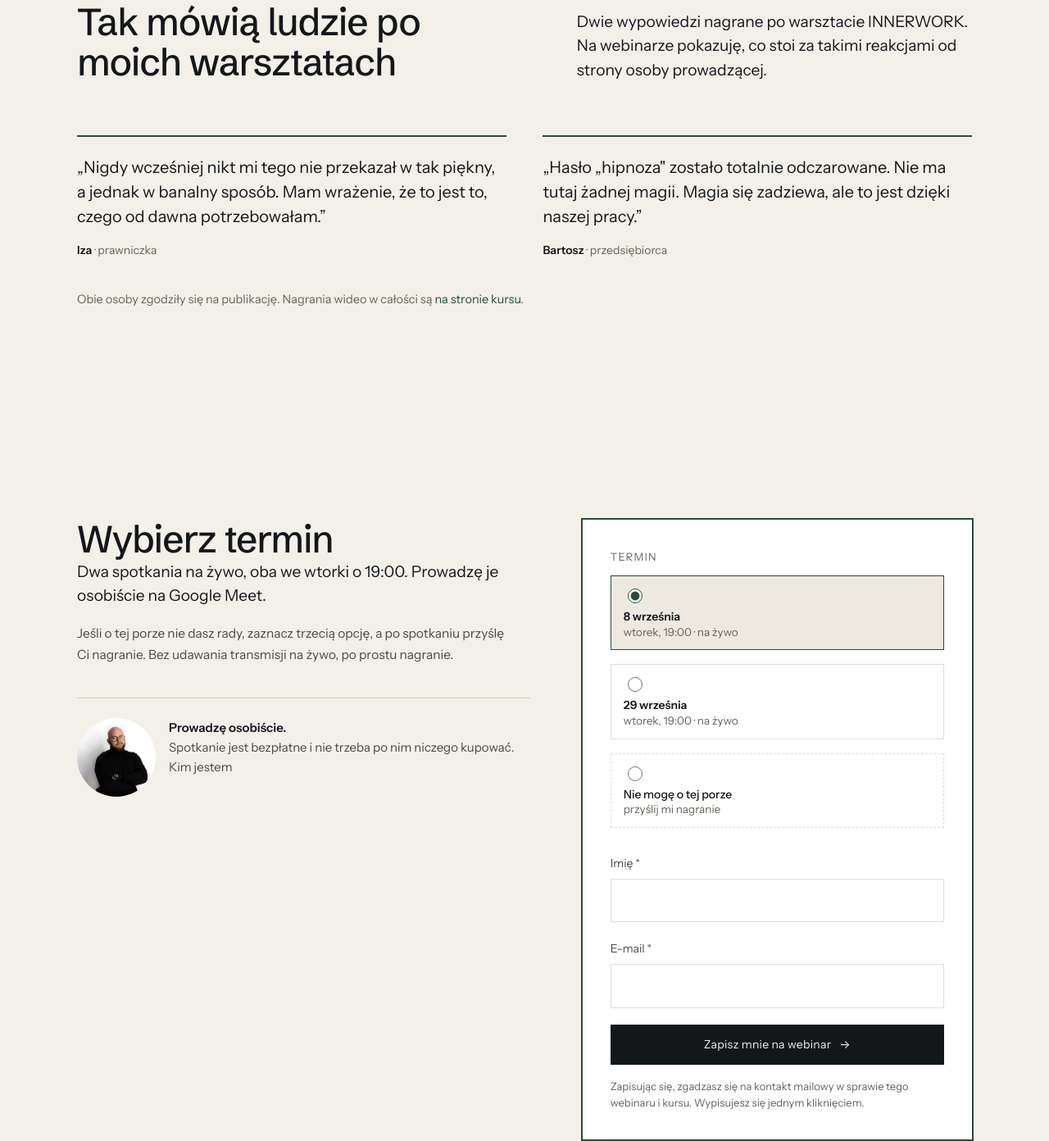
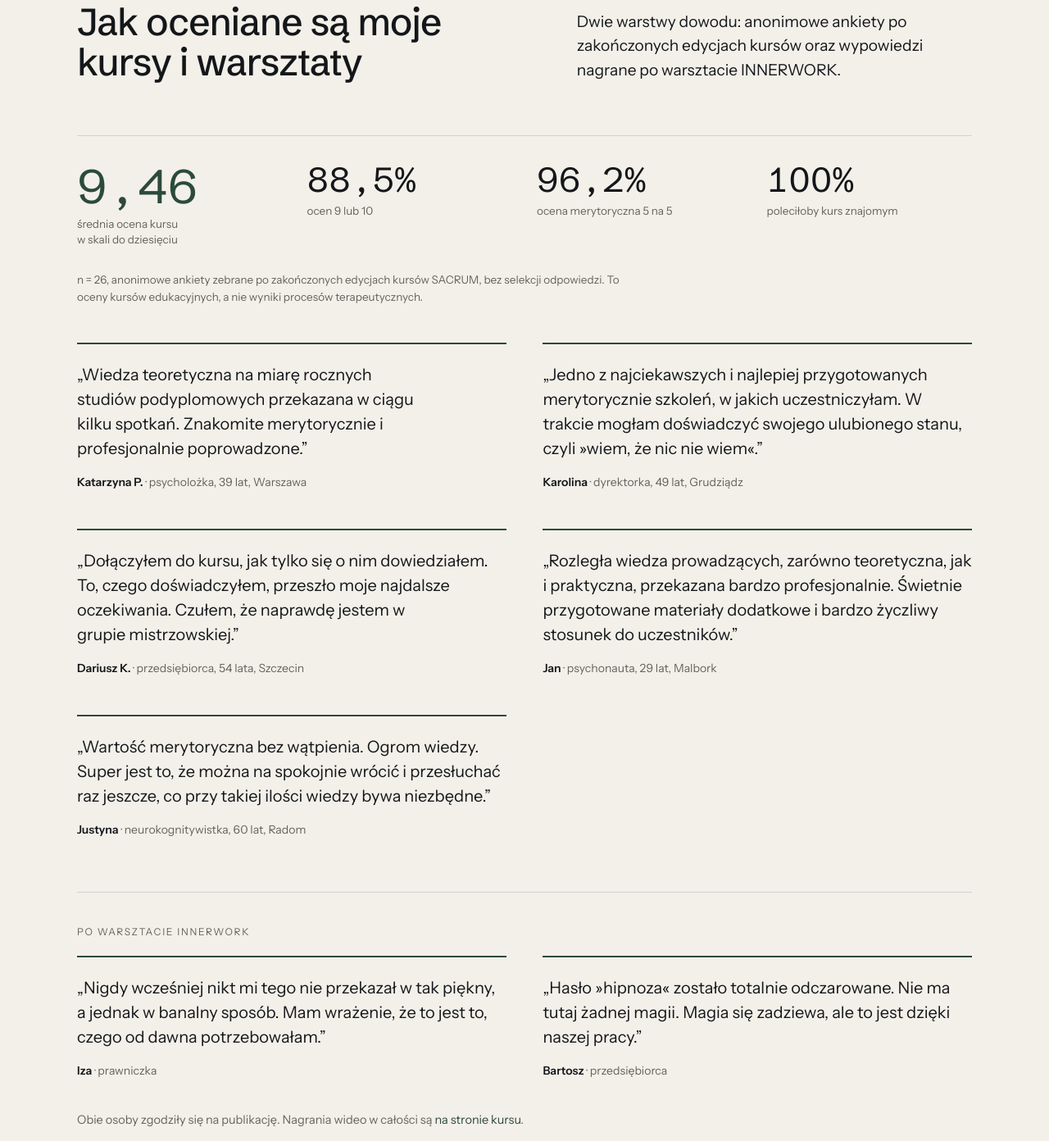
Before and after one commit to piotrmatejuk-noetica/piotr-matejuk-strona, a website: page webinar/index.html in a window 1280 px wide. Shown: the part 3374-4766 px from the top of the page at 82% size. Drawn offline with Linux system fonts and the light colour scheme.

Commit message:
Webinar: oceny z ankiet (n=26) i piec podpisanych opinii o kursach

```diff
--- a/webinar/index.html
+++ b/webinar/index.html
@@ -142,23 +142,63 @@
   </section>
 
   <!-- GLOSY -->
-  <section class="section band-plain">
+  <section class="section band-plain" id="opinie">
     <div class="wrap">
+
       <div class="section-head reveal">
-        <div><h2>Tak mówią ludzie po moich warsztatach</h2></div>
-        <p class="lede">Dwie wypowiedzi nagrane po warsztacie INNERWORK. Na webinarze pokazuję, co stoi za takimi reakcjami od strony osoby prowadzącej.</p>
+        <div><h2>Jak oceniane są moje kursy i warsztaty</h2></div>
+        <p class="lede">Dwie warstwy dowodu: anonimowe ankiety po zakończonych edycjach kursów oraz wypowiedzi nagrane po warsztacie INNERWORK.</p>
       </div>
+
+      <div class="wb-oceny reveal">
+        <div class="wb-ocena wb-ocena--glowna">
+          <span class="wb-ocena-n">9,46</span>
+          <span class="wb-ocena-l">średnia ocena kursu<br>w skali do dziesięciu</span>
+        </div>
+        <div class="wb-ocena"><span class="wb-ocena-n">88,5%</span><span class="wb-ocena-l">ocen 9 lub 10</span></div>
+        <div class="wb-ocena"><span class="wb-ocena-n">96,2%</span><span class="wb-ocena-l">ocena merytoryczna 5 na 5</span></div>
+        <div class="wb-ocena"><span class="wb-ocena-n">100%</span><span class="wb-ocena-l">poleciłoby kurs znajomym</span></div>
+      </div>
+      <p class="wb-metod reveal">n&nbsp;=&nbsp;26, anonimowe ankiety zebrane po zakończonych edycjach kursów SACRUM, bez selekcji odpowiedzi. To oceny kursów edukacyjnych, a nie wyniki procesów terapeutycznych.</p>
+
       <div class="wb-glosy reveal">
         <figure class="wb-glos">
-          <blockquote>Nigdy wcześniej nikt mi tego nie przekazał w tak piękny, a jednak w banalny sposób. Mam wrażenie, że to jest to, czego od dawna potrzebowałam.</blockquote>
-          <figcaption><b>Iza</b> · prawniczka</figcaption>
+          <blockquote>Wiedza teoretyczna na miarę rocznych studiów podyplomowych przekazana w ciągu kilku spotkań. Znakomite merytorycznie i profesjonalnie poprowadzone.</blockquote>
+          <figcaption><b>Katarzyna P.</b> · psycholożka, 39 lat, Warszawa</figcaption>
         </figure>
         <figure class="wb-glos">
-          <blockquote>Hasło „hipnoza" zostało totalnie odczarowane. Nie ma tutaj żadnej magii. Magia się zadziewa, ale to jest dzięki naszej pracy.</blockquote>
-          <figcaption><b>Bartosz</b> · przedsiębiorca</figcaption>
+          <blockquote>Jedno z najciekawszych i najlepiej przygotowanych merytorycznie szkoleń, w jakich uczestniczyłam. W trakcie mogłam doświadczyć swojego ulubionego stanu, czyli »wiem, że nic nie wiem«.</blockquote>
+          <figcaption><b>Karolina</b> · dyrektorka, 49 lat, Grudziądz</figcaption>
+        </figure>
+        <figure class="wb-glos">
+          <blockquote>Dołączyłem do kursu, jak tylko się o nim dowiedziałem. To, czego doświadczyłem, przeszło moje najdalsze oczekiwania. Czułem, że naprawdę jestem w grupie mistrzowskiej.</blockquote>
+          <figcaption><b>Dariusz K.</b> · przedsiębiorca, 54 lata, Szczecin</figcaption>
+        </figure>
+        <figure class="wb-glos">
+          <blockquote>Rozległa wiedza prowadzących, zarówno teoretyczna, jak i praktyczna, przekazana bardzo profesjonalnie. Świetnie przygotowane materiały dodatkowe i bardzo życzliwy stosunek do uczestników.</blockquote>
+          <figcaption><b>Jan</b> · psychonauta, 29 lat, Malbork</figcaption>
+        </figure>
+        <figure class="wb-glos">
+          <blockquote>Wartość merytoryczna bez wątpienia. Ogrom wiedzy. Super jest to, że można na spokojnie wrócić i przesłuchać raz jeszcze, co przy takiej ilości wiedzy bywa niezbędne.</blockquote>
+          <figcaption><b>Justyna</b> · neurokognitywistka, 60 lat, Radom</figcaption>
         </figure>
       </div>
-      <p class="wb-glosy-note reveal">Obie osoby zgodziły się na publikację. Nagrania wideo w całości są <a href="/group-facilitation#opinie">na stronie kursu</a>.</p>
+
+      <div class="wb-warsztat reveal">
+        <span class="wb-afil-lab">Po warsztacie INNERWORK</span>
+        <div class="wb-glosy wb-glosy--para">
+          <figure class="wb-glos">
+            <blockquote>Nigdy wcześniej nikt mi tego nie przekazał w tak piękny, a jednak w banalny sposób. Mam wrażenie, że to jest to, czego od dawna potrzebowałam.</blockquote>
+            <figcaption><b>Iza</b> · prawniczka</figcaption>
+          </figure>
+          <figure class="wb-glos">
+            <blockquote>Hasło »hipnoza« zostało totalnie odczarowane. Nie ma tutaj żadnej magii. Magia się zadziewa, ale to jest dzięki naszej pracy.</blockquote>
+            <figcaption><b>Bartosz</b> · przedsiębiorca</figcaption>
+          </figure>
+        </div>
+        <p class="wb-glosy-note">Obie osoby zgodziły się na publikację. Nagrania wideo w całości są <a href="/group-facilitation#opinie">na stronie kursu</a>.</p>
+      </div>
+
     </div>
   </section>
 
--- a/webinar/webinar.css
+++ b/webinar/webinar.css
@@ -115,3 +115,21 @@ html{caret-color:var(--green)}
   .wb-bio-foto{max-width:320px}
   .wb-glosy{grid-template-columns:minmax(0,1fr)}
 }
+
+/* ---------- oceny z ankiet ---------- */
+.wb-oceny{display:grid;grid-template-columns:repeat(4,minmax(0,1fr));gap:clamp(16px,2.4vw,30px);
+  margin-top:clamp(28px,3.5vw,44px);padding-top:clamp(24px,3vw,32px);border-top:1px solid var(--line)}
+.wb-ocena{display:grid;gap:8px;align-content:start}
+.wb-ocena-n{font-family:var(--display);font-size:clamp(28px,3.4vw,42px);line-height:1;
+  color:var(--ink);font-variant-numeric:tabular-nums}
+.wb-ocena--glowna .wb-ocena-n{color:var(--green);font-size:clamp(38px,4.6vw,58px)}
+.wb-ocena-l{font-size:13.5px;line-height:1.45;color:var(--muted)}
+.wb-metod{margin:clamp(20px,2.4vw,28px) 0 0;font-size:13.5px;line-height:1.6;
+  color:var(--muted);max-width:78ch}
+.wb-glosy--para{grid-template-columns:repeat(2,minmax(0,1fr))}
+.wb-warsztat{margin-top:clamp(44px,5vw,72px);padding-top:clamp(28px,3vw,38px);border-top:1px solid var(--line)}
+.wb-warsztat .wb-glosy{margin-top:18px}
+@media(max-width:900px){
+  .wb-oceny{grid-template-columns:repeat(2,minmax(0,1fr));gap:22px}
+  .wb-glosy--para{grid-template-columns:minmax(0,1fr)}
+}
```
